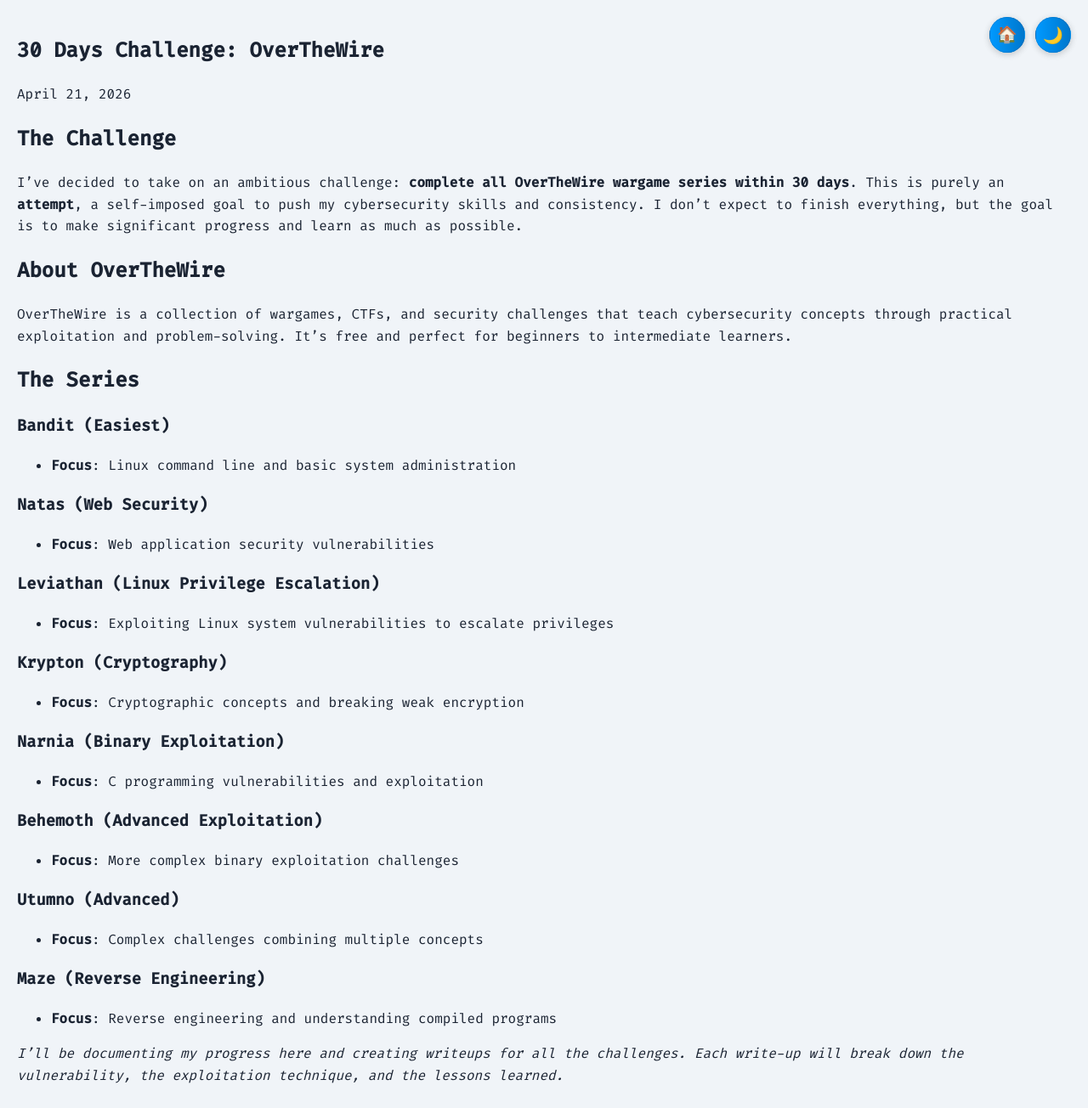
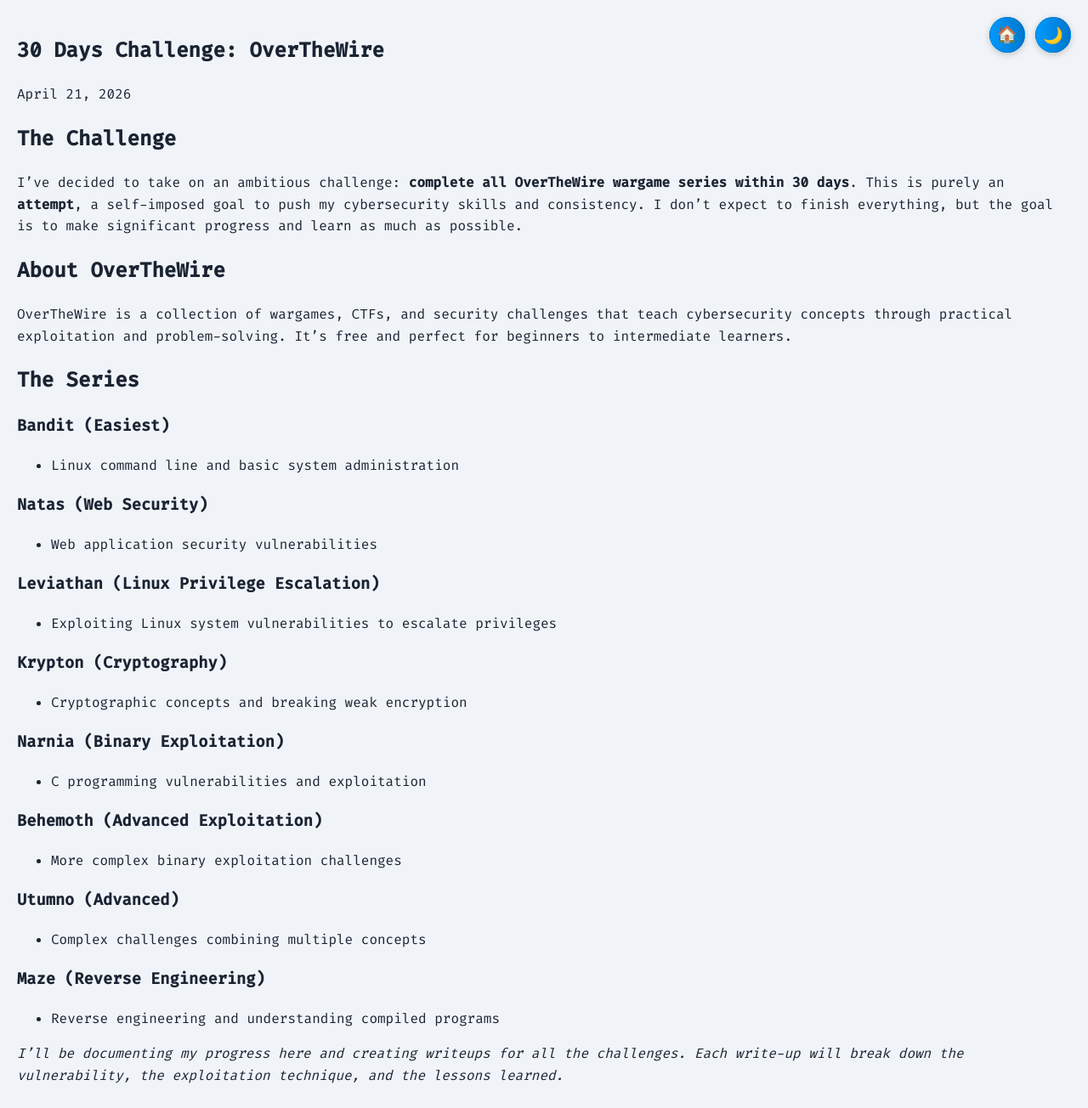
Before and after one commit to PathogenicKatt/PathogenicKatt.github.io, a Jekyll site: the page built from _posts/2026-04-21-Overthewire_Challeng.md, in a window 1280 px wide. Shown: the whole page at 85% size. Built offline with Jekyll 4.4.1, drawn with Linux system fonts in a browser that asks for light colours.

Commit message:
Update post

```diff
--- a/_posts/2026-04-21-Overthewire_Challeng.md
+++ b/_posts/2026-04-21-Overthewire_Challeng.md
@@ -14,30 +14,29 @@
 
 ## The Series
 
-### **Bandit** (Easiest)
-- **Focus**: Linux command line and basic system administration
+### Bandit (Easiest)
+- Linux command line and basic system administration
 
-### **Natas** (Web Security)
-- **Focus**: Web application security vulnerabilities
+### Natas (Web Security)
+- Web application security vulnerabilities
 
-### **Leviathan** (Linux Privilege Escalation)
-- **Focus**: Exploiting Linux system vulnerabilities to escalate privileges
+### Leviathan (Linux Privilege Escalation)
+- Exploiting Linux system vulnerabilities to escalate privileges
 
-### **Krypton** (Cryptography)
-- **Focus**: Cryptographic concepts and breaking weak encryption
+### Krypton (Cryptography)
+- Cryptographic concepts and breaking weak encryption
 
-### **Narnia** (Binary Exploitation)
-- **Focus**: C programming vulnerabilities and exploitation
+### Narnia (Binary Exploitation)
+- C programming vulnerabilities and exploitation
 
-### **Behemoth** (Advanced Exploitation)
-- **Focus**: More complex binary exploitation challenges
+### Behemoth (Advanced Exploitation)
+- More complex binary exploitation challenges
 
-### **Utumno** (Advanced)
-- **Focus**: Complex challenges combining multiple concepts
+### Utumno (Advanced)
+- Complex challenges combining multiple concepts
 
-### **Maze** (Reverse Engineering)
-- **Focus**: Reverse engineering and understanding compiled programs
-
+### Maze (Reverse Engineering)
+- Reverse engineering and understanding compiled programs
 
 *I'll be documenting my progress here and creating writeups for all the challenges. Each write-up will break down the vulnerability, the exploitation technique, and the lessons learned.*
 <br>
```
